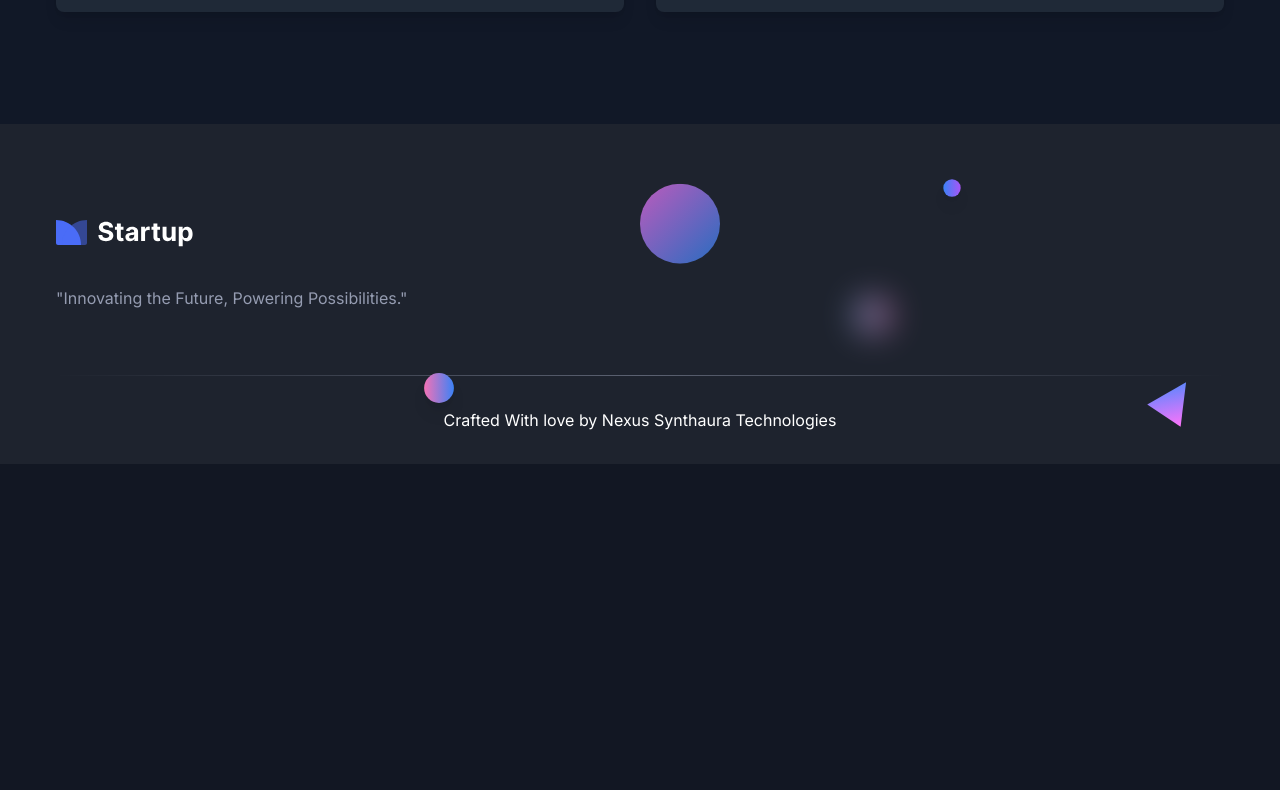
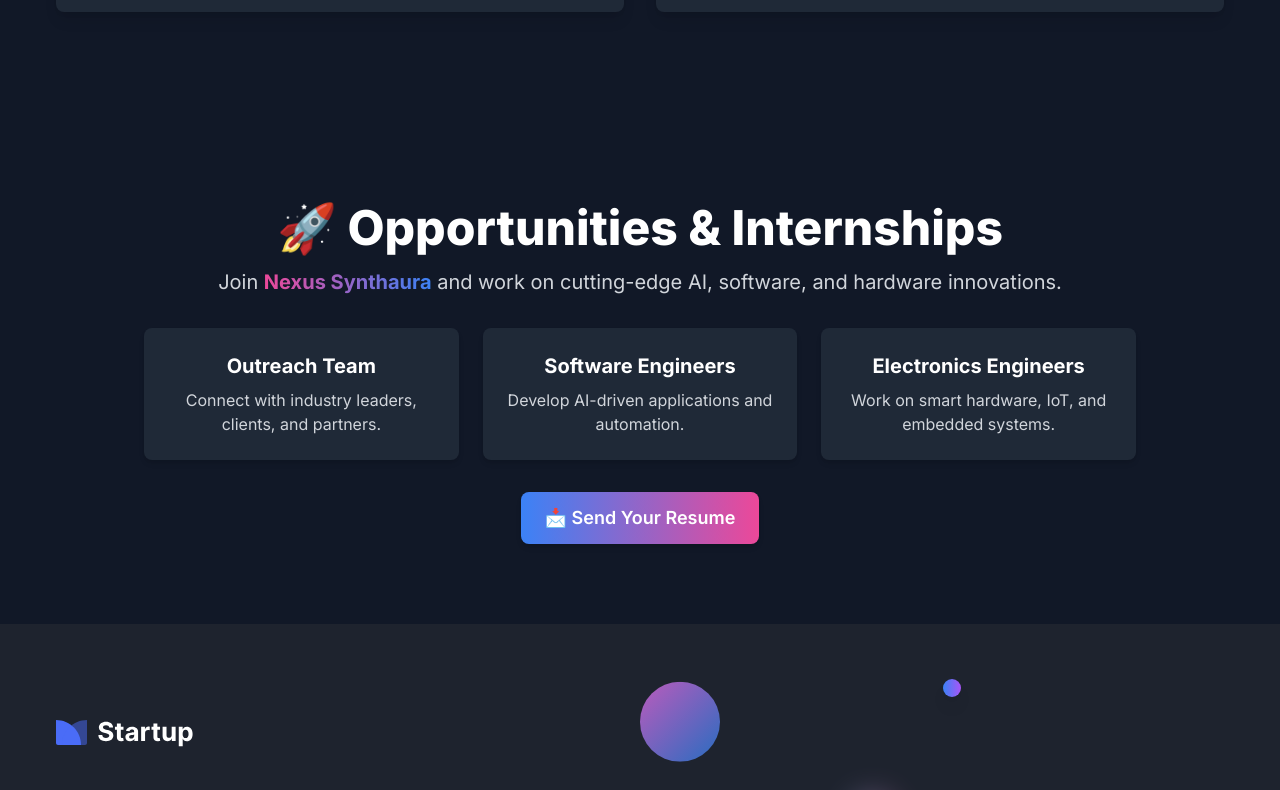
Before and after one commit to naveenraj208/Nexus-Synthaura-Website, a Next.js app in the folder startup-nextjs-main/: page / in a window 1280 px wide. Shown: the part 4780-5570 px from the top of the page. Before the commit the page ends 5244 px from the top, so only its background shows below. Built offline with nearby package versions, Linux system fonts and the light colour scheme.

Commit message:
oppurtunities

```diff
--- a/startup-nextjs-main/src/app/page.tsx
+++ b/startup-nextjs-main/src/app/page.tsx
@@ -7,6 +7,7 @@ import Hero from "@/components/Hero";
 import Testimonials from "@/components/Testimonials";
 import Whychooseus from "@/components/Whychooseus";
 import { Metadata } from "next";
+import Oppurtunities from "@/components/Oppurtunities";
 
 export const metadata: Metadata = {
   title: "Nexus Synthaura Technologies",
@@ -24,6 +25,7 @@ export default function Home() {
       <AboutSectionOne />
       <AboutSectionTwo />
       <Testimonials />
+      <Oppurtunities/>
 
     </>
   );
--- /dev/null
+++ b/startup-nextjs-main/src/components/Oppurtunities/index.tsx
@@ -0,0 +1,66 @@
+'use client'
+import { motion } from "framer-motion";
+
+const Opportunities = () => {
+  return (
+    <section
+      id="opportunities"
+      className="relative z-10 overflow-hidden bg-gray-50 dark:bg-gray-900 py-16 px-6 md:py-20 md:px-12"
+    >
+      <div className="container mx-auto max-w-5xl text-center">
+        <motion.h2
+          className="text-3xl font-extrabold text-gray-900 dark:text-white sm:text-4xl md:text-5xl"
+          initial={{ opacity: 0, y: -20 }}
+          animate={{ opacity: 1, y: 0 }}
+          transition={{ duration: 0.5 }}
+        >
+          🚀 Opportunities & Internships
+        </motion.h2>
+
+        <motion.p
+          className="mt-4 text-lg text-gray-700 dark:text-gray-300 md:text-xl"
+          initial={{ opacity: 0 }}
+          animate={{ opacity: 1 }}
+          transition={{ delay: 0.3, duration: 0.5 }}
+        >
+          Join <span className="bg-gradient-to-r from-pink-500 to-blue-500 bg-clip-text text-transparent font-bold">Nexus Synthaura</span> and work on cutting-edge AI, software, and hardware innovations.
+        </motion.p>
+
+        <div className="mt-8 grid gap-6 md:grid-cols-3">
+          {[
+            { title: "Outreach Team", desc: "Connect with industry leaders, clients, and partners." },
+            { title: "Software Engineers", desc: "Develop AI-driven applications and automation." },
+            { title: "Electronics Engineers", desc: "Work on smart hardware, IoT, and embedded systems." }
+          ].map((role, index) => (
+            <motion.div
+              key={index}
+              className="rounded-lg bg-white dark:bg-gray-800 p-6 shadow-md transition duration-300 hover:shadow-lg"
+              initial={{ opacity: 0, y: 20 }}
+              animate={{ opacity: 1, y: 0 }}
+              transition={{ delay: 0.2 * index, duration: 0.5 }}
+            >
+              <h3 className="text-xl font-bold text-gray-900 dark:text-white">{role.title}</h3>
+              <p className="mt-2 text-gray-600 dark:text-gray-300">{role.desc}</p>
+            </motion.div>
+          ))}
+        </div>
+
+        <motion.div
+          className="mt-8"
+          initial={{ opacity: 0, scale: 0.8 }}
+          animate={{ opacity: 1, scale: 1 }}
+          transition={{ delay: 0.6, duration: 0.5 }}
+        >
+          <a
+            href="mailto:naveenrajbu2082@gmail.com"
+            className="inline-block rounded-lg bg-gradient-to-r from-blue-500 to-pink-500 px-6 py-3 text-lg font-semibold text-white shadow-md transition duration-300 hover:scale-105"
+          >
+            📩 Send Your Resume
+          </a>
+        </motion.div>
+      </div>
+    </section>
+  );
+};
+
+export default Opportunities;
```
